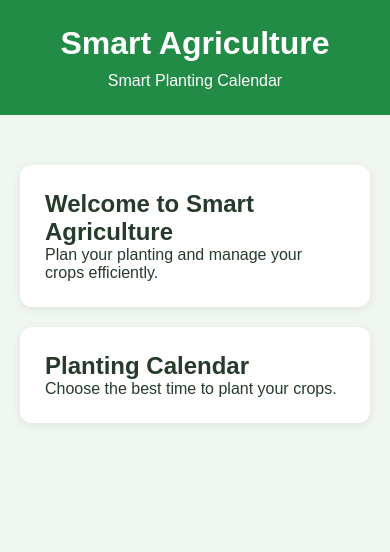
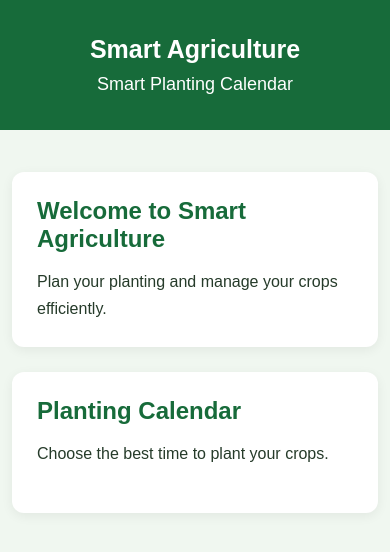
Before and after one commit to aounnadjete-ops/Smart-Agriculture, a plain HTML site: page index.html in a window 390 px wide. Drawn offline with Linux system fonts and the light colour scheme.

Commit message:
Refactor CSS styles for header and sections
Improve Smart Agriculture interface design

```diff
--- a/style.css
+++ b/style.css
@@ -12,18 +12,23 @@ body {
 }
 
 header {
-    background: #228b45;
+    background: #176b3a;
     color: white;
-    padding: 25px;
     text-align: center;
+    padding: 35px 20px;
 }
 
-h1 {
+header h1 {
+    font-size: 32px;
     margin-bottom: 10px;
 }
 
+header p {
+    font-size: 18px;
+}
+
 main {
-    max-width: 1000px;
+    max-width: 1100px;
     margin: 30px auto;
     padding: 20px;
 }
@@ -31,7 +36,38 @@ main {
 section {
     background: white;
     padding: 25px;
-    margin-bottom: 20px;
+    margin-bottom: 25px;
     border-radius: 12px;
-    box-shadow: 0 2px 8px #00000015;
+    box-shadow: 0 3px 12px #00000010;
 }
+
+section h2 {
+    color: #176b3a;
+    margin-bottom: 15px;
+}
+
+section p {
+    line-height: 1.7;
+}
+
+#crop-list {
+    margin-top: 20px;
+}
+
+.crop-card {
+    background: #e7f5e9;
+    padding: 18px;
+    margin: 12px 0;
+    border-radius: 8px;
+    border-left: 5px solid #228b45;
+}
+
+@media (max-width: 600px) {
+    main {
+        padding: 12px;
+    }
+
+    header h1 {
+        font-size: 25px;
+    }
+}
```
